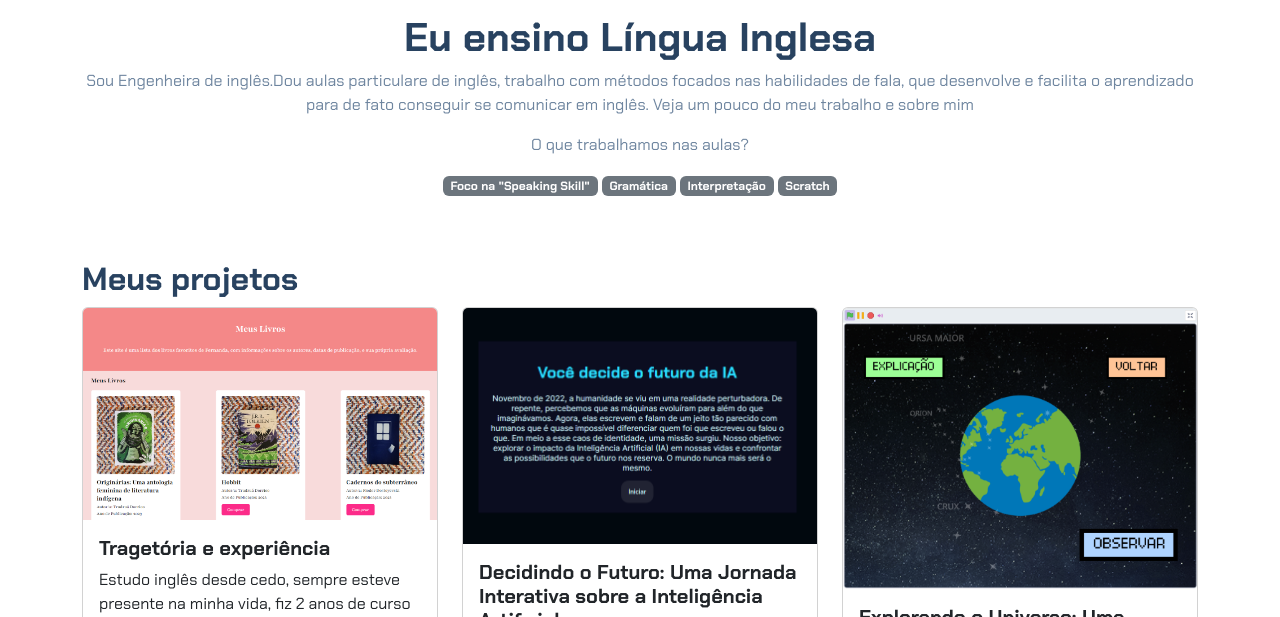
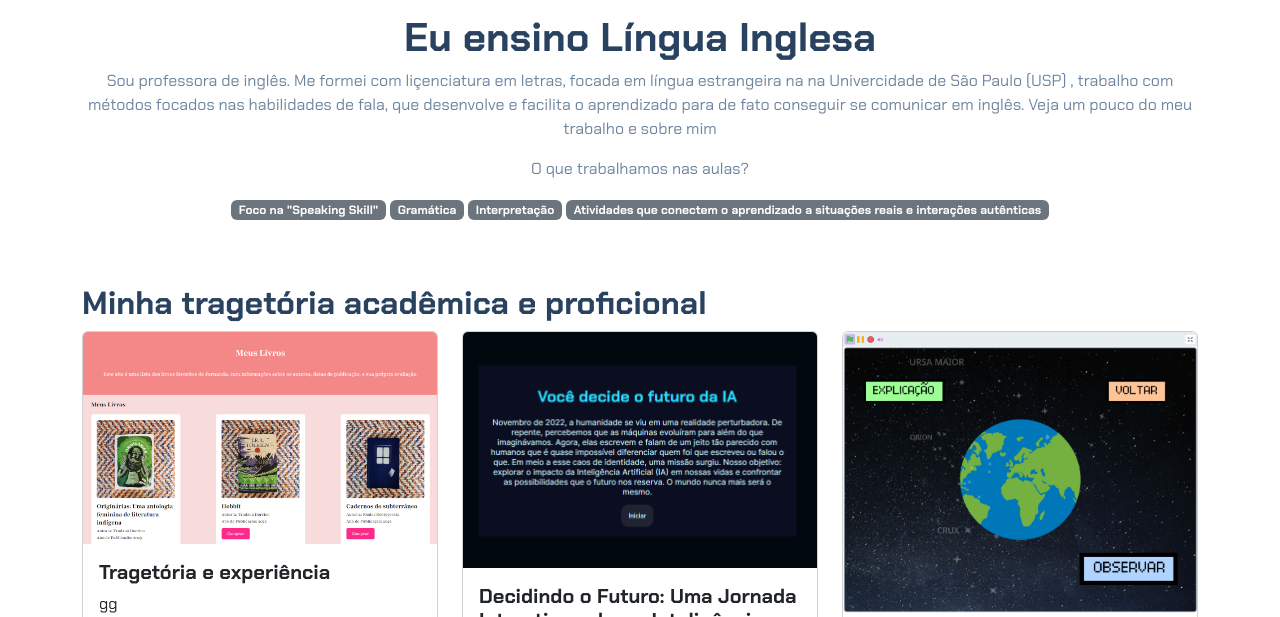
Before and after one commit to Izagnr/Projeto-potifolio-2B-Izabella, a plain HTML site: page index.html in a window 1280 px wide. Shown: the part 183-800 px from the top of the page. Drawn offline with nearby package versions, Linux system fonts and the light colour scheme.

Commit message:
Update index.html

```diff
--- a/index.html
+++ b/index.html
@@ -16,17 +16,17 @@
             srcset="">
         <p class="lead">Izabella Maria Fernandes Santos</p>
         <h1>Eu ensino Língua Inglesa</h1>
-        <p>Sou Engenheira de inglês.Dou aulas particulare de inglês, trabalho com métodos focados nas habilidades de fala, que desenvolve e facilita o aprendizado para de fato conseguir se comunicar em inglês. Veja um pouco do meu trabalho e sobre mim</p>
+        <p>Sou professora de inglês. Me formei com liçenciatura em letras, focada em língua estrangeira na na Univercidade de São Paulo (USP)  , trabalho com métodos focados nas habilidades de fala, que desenvolve e facilita o aprendizado para de fato conseguir se comunicar em inglês. Veja um pouco do meu trabalho e sobre mim</p>
         <p>O que trabalhamos nas aulas?</p>
         <div>
             <p class="badge bg-secondary">Foco na "Speaking Skill"</p>
             <p class="badge bg-secondary">Gramática</p>
             <p class="badge bg-secondary">Interpretação</p>
-            <p class="badge bg-secondary">Scratch</p>
+            <p class="badge bg-secondary">Atividades que conectem o aprendizado a situações reais e interações autênticas</p>
         </div>
     </header>
     <main class="container mt-5">
-        <h2>Meus projetos</h2>
+        <h2>Minha tragetória acadêmica e proficional</h2>
         <div class="row">
             <!-- Projeto 1 -->
             <div class="col-md-4">
@@ -34,9 +34,7 @@
                     <img src="img/projeto-1.png" class="card-img-top" alt="Imagem do projeto de biblioteca virtual">
                     <div class="card-body">
                         <h5 class="card-title">Tragetória e experiência</h5>
-                        <p class="card-text">Estudo inglês desde cedo, sempre esteve presente na minha vida, fiz 2 anos de curso no ccaa, um
-                            favoritos, inclle"> ano de curso online com professoes de outros países na englihs central e seis meses de intercâmbio
-                            na Austrália.
+                        <p class="card-text">gg
                         </p>
                         <button type="button" class="btn btn-link" data-bs-toggle="modal" data-bs-target="#modal1">Veja
                             o projeto</button>
```
